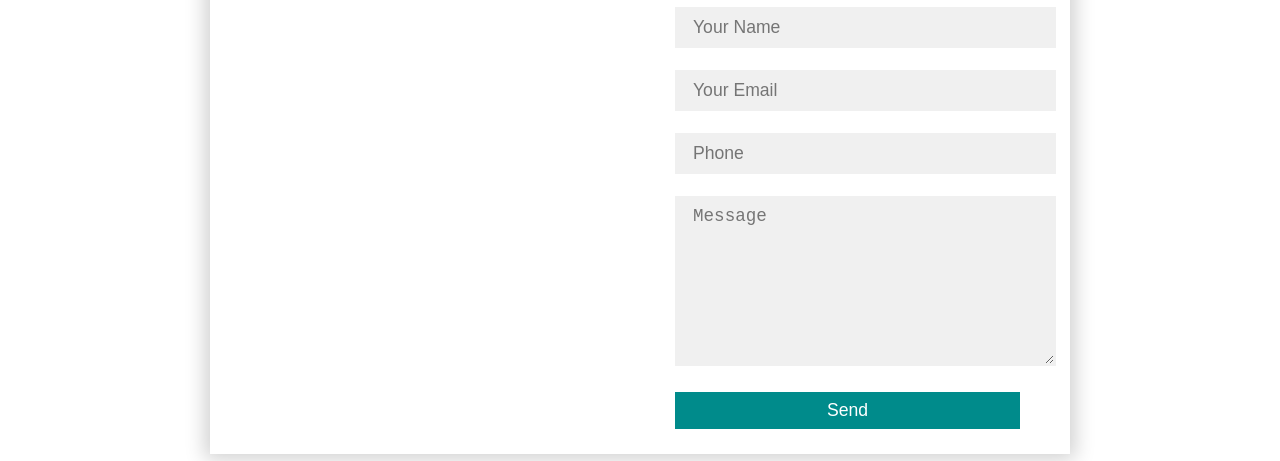
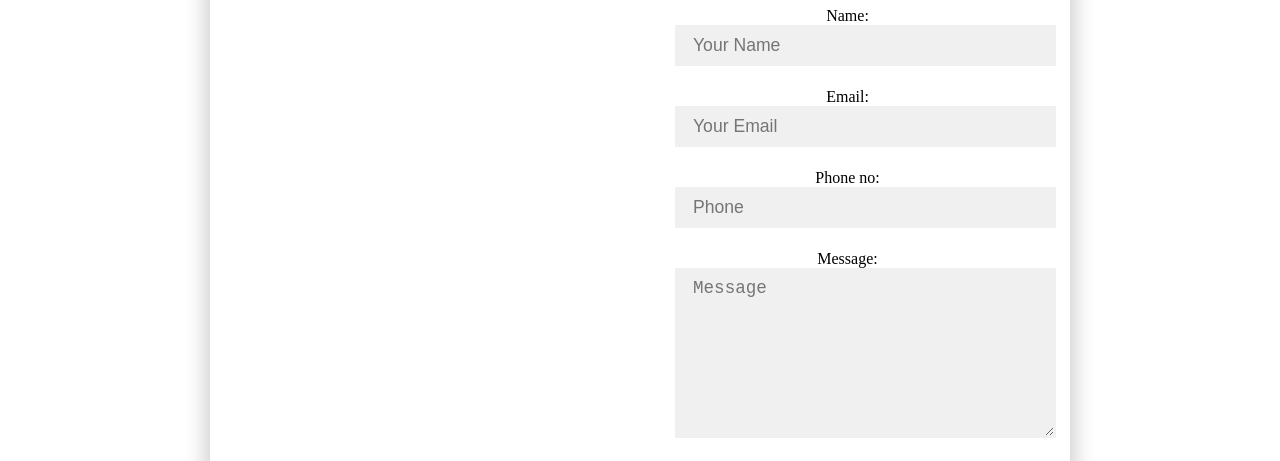
Before and after one commit to karthik561058/Blood-Bank-System, a plain HTML site: page help.html in a window 1280 px wide. Shown: the part 322-783 px from the top of the page. Drawn offline with Linux system fonts and the light colour scheme; a web font is replaced by a local one.

Commit message:
Update help.html

```diff
--- a/help.html
+++ b/help.html
@@ -36,11 +36,15 @@
                 <div class="right">
                     <h2>Connect with us </h2>
                     <form action="https://usebasin.com/f/5486fc8126c5" method="POST">
+                        <label for="name">Name: </label>
                     <input type="text" class="field" placeholder="Your Name">
+                        <label for="name">Email: </label>
                     <input type="text" class="field" placeholder="Your Email">
+                        <label for="name">Phone no: </label>
                     <input type="text" class="field" placeholder="Phone">
+                        <label for="name">Message: </label>
                     <textarea placeholder="Message" class="field"></textarea>
-                    <button class="btn">Send</button>
+                    <button type="submit">Send</button>
                     </form>
                 </div>
             </div>
```
